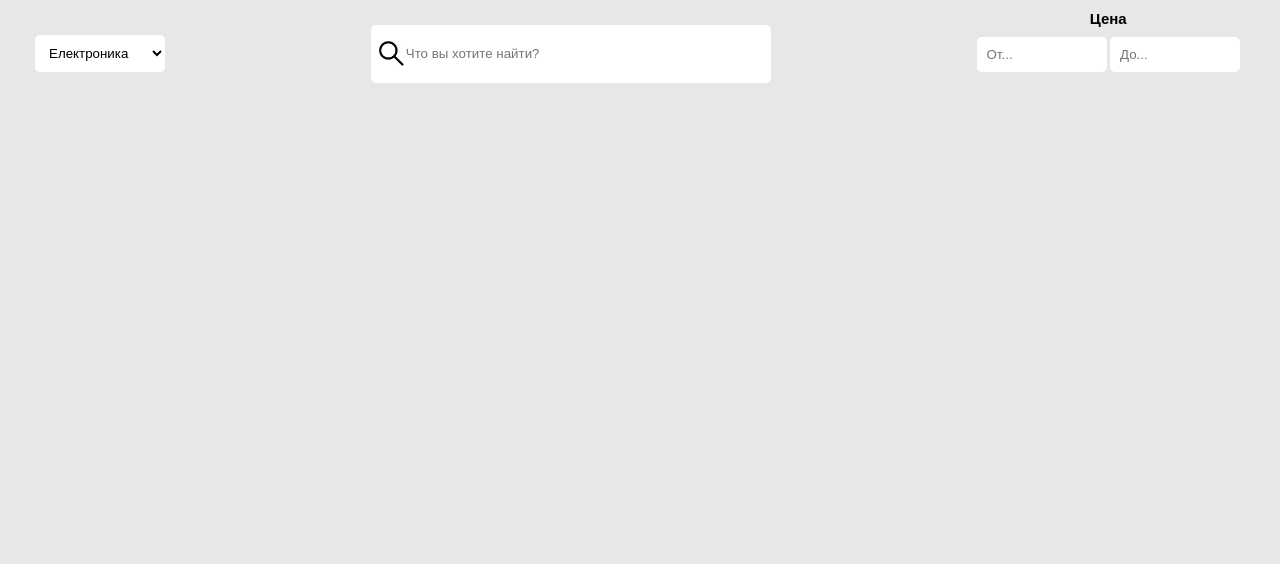
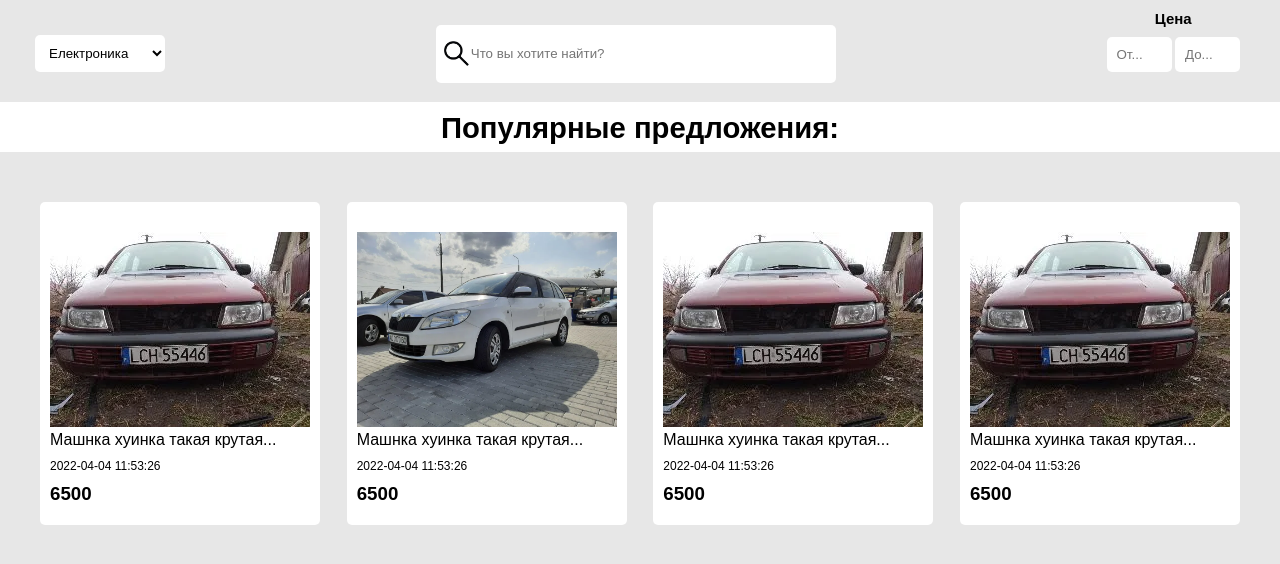
Before and after one commit to fallenreds/eSALE, a Django app: page / in a window 1280 px wide. Shown: the part 68-632 px from the top of the page. Run offline with Django 4.2, Linux system fonts and the light colour scheme; data comes from the database, SQL or seed files in the repository; both versions use the stored data as it was after the commit.

Commit message:
Первая страница только шаблон

```diff
--- a/static/css/home.css
+++ b/static/css/home.css
@@ -101,6 +101,7 @@ p{
 }
 
 .searchbar{
+
     background-image: url("searchlogo.png");
     background-repeat: no-repeat;
     background-position: 8px;
@@ -118,21 +119,52 @@ p{
 .searchprice{
     border:none;
     outline: none;
-    width: 130px;
+    width: 65px;
     padding: 10px;
     background-color: white;
     border-radius: 5px;
 }
 
-.searchimage{
-    margin-top: 30px;
 
-    padding-top:10px;
-    padding-right: 10px;
-    padding-bottomt: 10px;
-    background-color: white;
-}
 
 .helper{
     display: flex;
 }
+
+.popular_thing{
+    color: black;
+    font-family: sans-serif;
+    font-size: 25px;
+    padding-top: 10px;
+    text-align: center;
+    padding-bottom: 25;
+    margin-top: 30px;
+    background: white;
+    height: 50px;
+}
+
+.postview{
+    justify-content: space-between;
+    color: black;
+    font-family: sans-serif;
+    font-size: 16px;
+    display: flex;
+    margin-top: 50px;
+    margin-left: 40px;
+    margin-right: 40px;
+}
+.postdetail{
+    border-radius: 5px;
+    background-color: white;
+    padding: 30px 10px 10px 10px ;
+    display:flex;
+    flex-direction: column;
+
+}
+.imagepost{
+    height: 195px;
+    weight: 250px;
+}
+.litle-text{
+    font-size: 12px;
+}
--- a/templates/main/home.html
+++ b/templates/main/home.html
@@ -41,6 +41,51 @@
                 <input class="searchprice" type="number" placeholder="До..." min="1">
             </div>
         </div>
+        <div class="popular_thing">
+            <h3>Популярные предложения:</h3>
+        </div>
+    </div>
+    <div class="postview">
+        <div class="postdetail">
+             <div>
+                <img class = "imagepost" src="{% static 'img/test.png' %}" alt="">
+            </div>
+            <div>
+                <p><span>Машнка хуинка такая крутая...</span></p>
+                <p class = "litle-text">2022-04-04 11:53:26</p>
+                <p><h3>6500</h3></p>
+            </div>
+        </div>
+        <div class="postdetail">
+             <div>
+                <img class="imagepost" src="{% static 'img/test2.png' %}" alt="">
+            </div>
+            <div>
+                <p><span>Машнка хуинка такая крутая...</span></p>
+                <p class = "litle-text">2022-04-04 11:53:26</p>
+                <p><h3>6500</h3></p>
+            </div>
+        </div>
+        <div class="postdetail">
+             <div>
+                <img class="imagepost" src="{% static 'img/test.png' %}" alt="">
+            </div>
+            <div>
+                <p><span>Машнка хуинка такая крутая...</span></p>
+                <p class = "litle-text">2022-04-04 11:53:26</p>
+                <p><h3>6500</h3></p>
+            </div>
+        </div>
+        <div class="postdetail">
+             <div>
+                <img class="imagepost" src="{% static 'img/test.png' %}" alt="">
+            </div>
+            <div>
+                <p><span>Машнка хуинка такая крутая...</span></p>
+                <p class = "litle-text">2022-04-04 11:53:26</p>
+                <p><h3>6500</h3></p>
+            </div>
+        </div>
     </div>
 </body>
 </html>
```
Also changed, not shown: db.sqlite3, media/main/изображение_2022-04-04_234153.png (added), media/main/изображение_2022-04-04_234429.png (added), static/img/test.png (added), static/img/test2.png (added).
